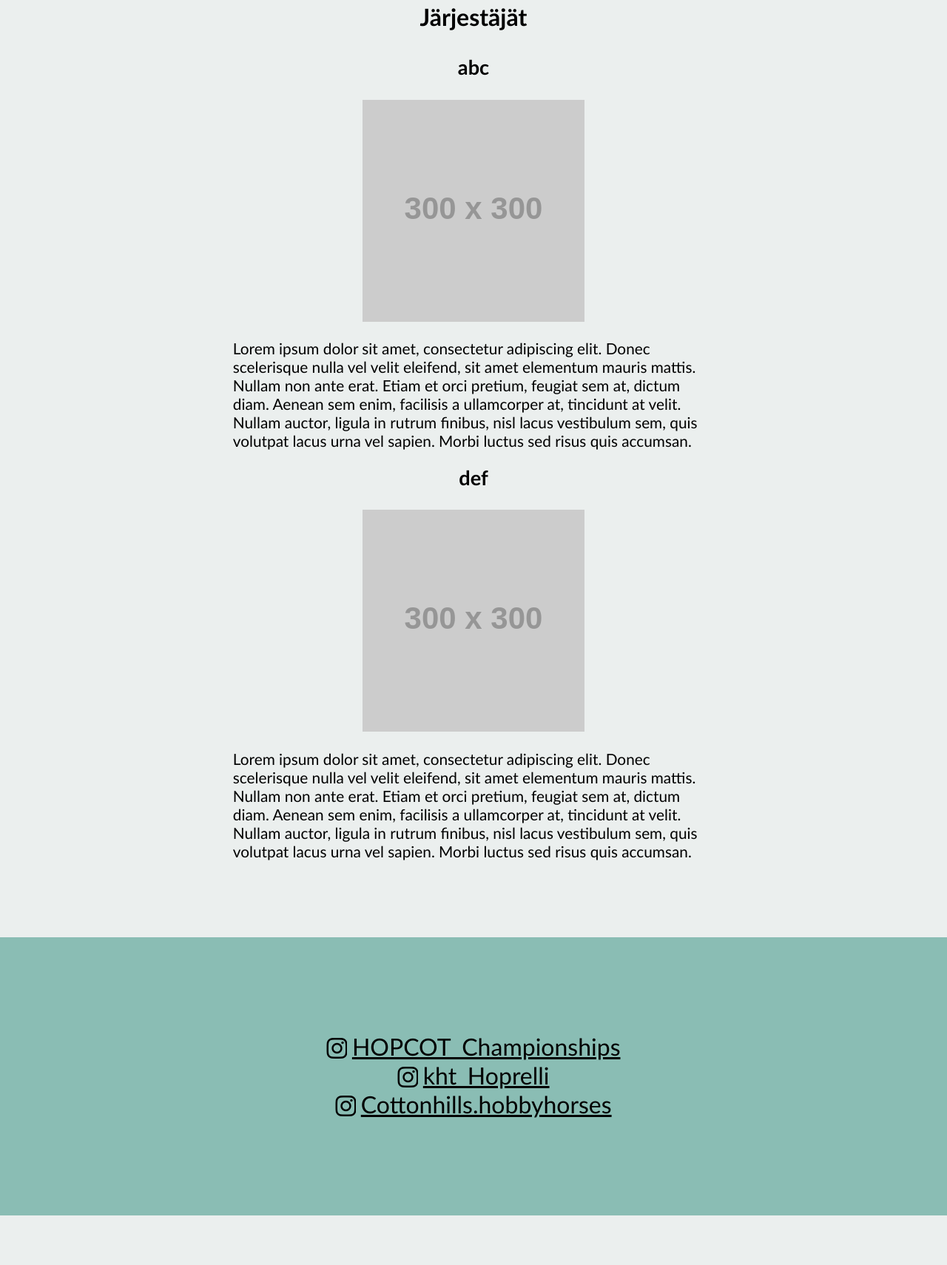
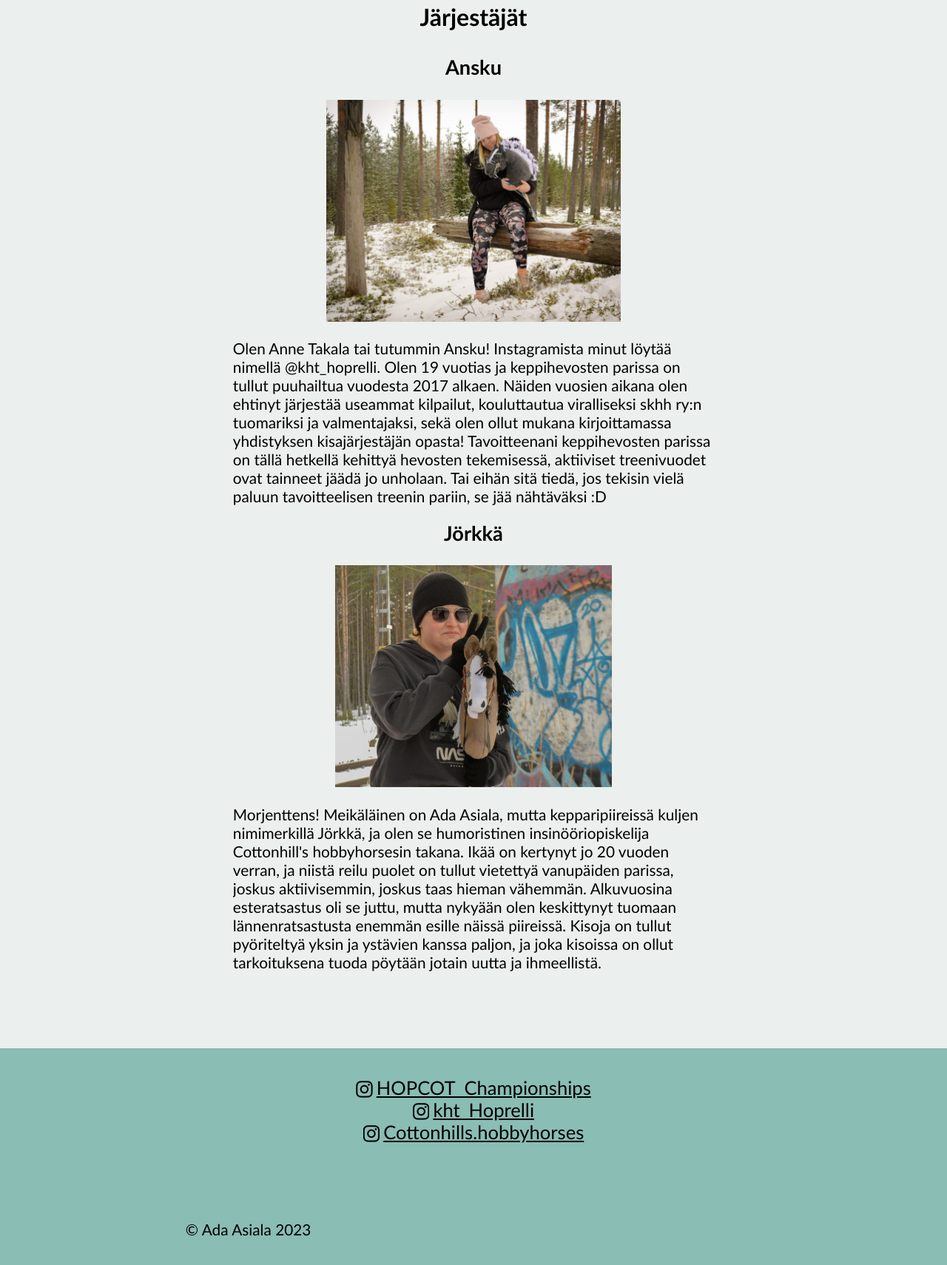
Before and after one commit to gjordisx/hopcot, a plain HTML site: page index.html in a window 1280 px wide. Shown: the part 1169-2879 px from the top of the page at 74% size. Before the commit the page ends 2812 px from the top, so only its background shows below. Drawn offline with Linux system fonts and the light colour scheme; placeholder pictures from the web are drawn by us.

Commit message:
Add files via upload

```diff
--- a/css/style.css
+++ b/css/style.css
@@ -83,7 +83,7 @@ p{
 /*sivun pohjaromut*/
 footer{
     text-align:center;
-    padding: 10% 0;
+    padding: 3% 0;
     background-color: #8abdb4;
     height:auto;
     min-width:820px;
@@ -91,8 +91,8 @@ footer{
     color:white;}
 
 .foot{
-    font-size: 2em;
-    height:100px;
+    font-size: 1.6em;
+    height:50px;
 }
 .luokka{
     padding: 0;
--- a/index.html
+++ b/index.html
@@ -1,11 +1,11 @@
 <!DOCTYPE html>
-<html lang="zxx">
+<html lang="fi">
     <head>
         <meta charset="UTF-8">
         <meta name="viewport" content="width=device-width, initial-scale=1.0">
         <!--Searchengine optimointeja nämät tais olla-->
         <meta name="description" content="Keppihevoskisat Keski-pohjanmaalla Toukokuussa">
-        <meta name="keywords" content="Keppihevoskilpailut, kepparikisat, keppareiden estekarsinnat, keppihevonen, keppari, kisat, SM-karsinnat, lännenratsastus, western">
+        <meta name="keywords" content="Keppihevoskilpailut, kepparikisat, keppareiden estekarsinnat, keppihevonen, keppari, kisat, SM-karsinnat, lännenratsastus, western, hopcot championships">
         <meta name="author" content="Ada 'Jörkkä' Asiala, Anne 'Ansku' Takala">
         <link rel= stylesheet href="/css/style.css">
         <link rel="icon" type="image/x-icon" href="img/favicon.jpg">
@@ -56,24 +56,26 @@
                 <p>
                     Lämpimästi tervetuloa kisaamaan HOPCOT Championships -kilpailuja Kokkolaan 20.5.2023! Tällä kertaa kattauksesta löytyy sekä este- ja kouluratsastusta,  mutta
                     myös lännenratsastusta, joten jokainen varmasti löytää itselleen sopivia luokkia.</p> <p>Kilpailut järjestetään Kokkolan Suomalaisen lukion liikuntasalissa, josta
-                    tarkempaa tietoa löytyy <a href="tapahtumapaikka.html">tapahtumapaikka</a>-osiosta. <p>Ilmoittautuminen aukeaa 10.4. ja viimeinen päivä ennakkoilmoittautumiselle
-                    on 17.4. Lomake löytyy <a href="ilmoittautuminen.html">ilmoittautuminen</a>-osiosta
+                    tarkempaa tietoa löytyy <a href="pages/tapahtumapaikka.html">tapahtumapaikka</a>-osiosta. <p>Ilmoittautuminen aukeaa 10.4. ja viimeinen päivä ennakkoilmoittautumiselle
+                    on 17.4. Lomake löytyy <a href="pages/ilmoittautuminen.html">ilmoittautuminen</a>-osiosta
                     </p>
                 <hr>
                 <h2>Järjestäjät</h2>
-                <h3>abc</h3>
-                <a href="https://placeholder.com"><img src="https://via.placeholder.com/300" alt="kuva tulossa"></a>
+                <h3>Ansku</h3>
+                <a href="img/ansku.jpg"><img src="img/ansku.jpg" alt="ansku ja sen heppa söpöstelee" style="height:300px;"></a>
                 <p>
-                    Lorem ipsum dolor sit amet, consectetur adipiscing elit. Donec scelerisque nulla vel velit eleifend, sit amet elementum mauris mattis. Nullam non ante erat.
-                    Etiam et orci pretium, feugiat sem at, dictum diam. Aenean sem enim, facilisis a ullamcorper at, tincidunt at velit. Nullam auctor, ligula in rutrum finibus,
-                    nisl lacus vestibulum sem, quis volutpat lacus urna vel sapien. Morbi luctus sed risus quis accumsan.
+                    Olen Anne Takala tai tutummin Ansku! Instagramista minut löytää nimellä @kht_hoprelli. Olen 19 vuotias ja keppihevosten parissa on tullut puuhailtua vuodesta 2017
+                    alkaen. Näiden vuosien aikana olen ehtinyt järjestää useammat kilpailut, kouluttautua viralliseksi skhh ry:n tuomariksi ja valmentajaksi, sekä olen ollut mukana
+                    kirjoittamassa yhdistyksen kisajärjestäjän opasta! Tavoitteenani keppihevosten parissa on tällä hetkellä kehittyä hevosten tekemisessä, aktiiviset treenivuodet
+                    ovat tainneet jäädä jo unholaan. Tai eihän sitä tiedä, jos tekisin vielä paluun tavoitteelisen treenin pariin, se jää nähtäväksi :D
                 </p>
-                <h3>def</h3>
-                <a href="https://placeholder.com"><img src="https://via.placeholder.com/300" alt="kuva tulossa"></a>
+                <h3>Jörkkä</h3>
+                <a href="img/jorkka.jpg"><img src="img/jorkka.jpg" alt="jörkkä ja vinkura super edustavina" style="height:300px;"></a>
                 <p>
-                    Lorem ipsum dolor sit amet, consectetur adipiscing elit. Donec scelerisque nulla vel velit eleifend, sit amet elementum mauris mattis. Nullam non ante erat.
-                    Etiam et orci pretium, feugiat sem at, dictum diam. Aenean sem enim, facilisis a ullamcorper at, tincidunt at velit. Nullam auctor, ligula in rutrum finibus,
-                    nisl lacus vestibulum sem, quis volutpat lacus urna vel sapien. Morbi luctus sed risus quis accumsan.
+                    Morjenttens! Meikäläinen on Ada Asiala, mutta kepparipiireissä kuljen nimimerkillä Jörkkä, ja olen se humoristinen insinööriopiskelija Cottonhill's hobbyhorsesin
+                    takana. Ikää on kertynyt jo 20 vuoden verran, ja niistä reilu puolet on tullut vietettyä vanupäiden parissa, joskus aktiivisemmin, joskus taas hieman vähemmän.
+                    Alkuvuosina esteratsastus oli se juttu, mutta nykyään olen keskittynyt tuomaan lännenratsastusta enemmän esille näissä piireissä.
+                    Kisoja on tullut pyöriteltyä yksin ja ystävien kanssa paljon, ja joka kisoissa on ollut tarkoituksena tuoda pöytään jotain uutta ja ihmeellistä.
                 </p>
             </section>
         </div>
@@ -82,18 +84,20 @@
                     <a class="foot" href="https://www.instagram.com/hopcot_championships/" target="_blank"><i class="fa-brands fa-instagram fa-l" style="color: #000000; margin: 0 0.2em -0.2em 0;"></i>HOPCOT_Championships</a>
                     <br><a class="foot" href="https://www.instagram.com/kht_hoprelli/" target="_blank"><i class="fa-brands fa-instagram fa-l" style="color: #000000; margin: 0 0.2em -0.2em 0;"></i>kht_Hoprelli</a>
                     <br><a class="foot" href="https://www.instagram.com/cottonhills.hobbyhorses/" target="_blank"><i class="fa-brands fa-instagram fa-l" style="color: #000000; margin: 0 0.2em -0.2em 0;"></i>Cottonhills.hobbyhorses</a>
+                    <p style="margin-top:5em;">© Ada Asiala 2023</p>
                 </div>
             </footer>
             <script>
                 function myFunction() {
-                  var x = document.getElementById("myLinks");
-                  if (x.style.display === "block") {
+                    var x = document.getElementById("myLinks");
+                    if (x.style.display === "block") {
                     x.style.display = "none";
-                  } else {
+                    } else {
                     x.style.display = "block";
-                  }
+                    }
                 }
                 </script>
+                <!--script for the instagram icons from fontawesome-->
                 <script src="https://kit.fontawesome.com/3ae43b39e8.js" crossorigin="anonymous"></script>
     </body>
 </html>
--- a/pages/ilmoittautuminen.html
+++ b/pages/ilmoittautuminen.html
@@ -1,14 +1,14 @@
 <!DOCTYPE html>
-<html lang="zxx">
+<html lang="fi">
     <head>
         <meta charset="UTF-8">
         <meta name="viewport" content="width=device-width, initial-scale=1.0">
         <!--Searchengine optimointeja nämät tais olla-->
         <meta name="description" content="Keppihevoskisat Keski-pohjanmaalla Toukokuussa">
-        <meta name="keywords" content="Keppihevoskilpailut, kepparikisat, keppareiden estekarsinnat, keppihevonen, keppari, kisat, SM-karsinnat, lännenratsastus, western">
+        <meta name="keywords" content="Keppihevoskilpailut, kepparikisat, keppareiden estekarsinnat, keppihevonen, keppari, kisat, SM-karsinnat, lännenratsastus, western, hopcot championships">
         <meta name="author" content="Ada 'Jörkkä' Asiala, Anne 'Ansku' Takala">
         <link rel= stylesheet href="/css/style.css">
-        <link rel="icon" type="image/x-icon" href="img/favicon.jpg">
+        <link rel="icon" type="image/x-icon" href="/img/favicon.jpg">
         <title>HOPCOT - Ilmoittautuminen</title>
     </head>
     <body>
@@ -61,18 +61,20 @@
             <a class="foot" href="https://www.instagram.com/hopcot_championships/" target="_blank"><i class="fa-brands fa-instagram fa-l" style="color: #000000; margin: 0 0.2em -0.2em 0;"></i>HOPCOT_Championships</a>
             <br><a class="foot" href="https://www.instagram.com/kht_hoprelli/" target="_blank"><i class="fa-brands fa-instagram fa-l" style="color: #000000; margin: 0 0.2em -0.2em 0;"></i>kht_Hoprelli</a>
             <br><a class="foot" href="https://www.instagram.com/cottonhills.hobbyhorses/" target="_blank"><i class="fa-brands fa-instagram fa-l" style="color: #000000; margin: 0 0.2em -0.2em 0;"></i>Cottonhills.hobbyhorses</a>
+            <p style="margin-top:5em;">© Ada Asiala 2023</p>
         </div>
             </footer>
             <script>
                 function myFunction() {
-                  var x = document.getElementById("myLinks");
-                  if (x.style.display === "block") {
+                    var x = document.getElementById("myLinks");
+                    if (x.style.display === "block") {
                     x.style.display = "none";
-                  } else {
+                    } else {
                     x.style.display = "block";
-                  }
+                    }
                 }
                 </script>
+                <!--script for the instagram icons from fontawesome-->
                 <script src="https://kit.fontawesome.com/3ae43b39e8.js" crossorigin="anonymous"></script>
     </body>
 </html>
```
Also changed, not shown: pages/luokat.html (+23 -11 lines), pages/tapahtumapaikka.html (+27 -8 lines), pages/tulokset.html (+12 -14 lines), img/ansku.jpg (added), img/jorkka.jpg (added), 1 other file.
